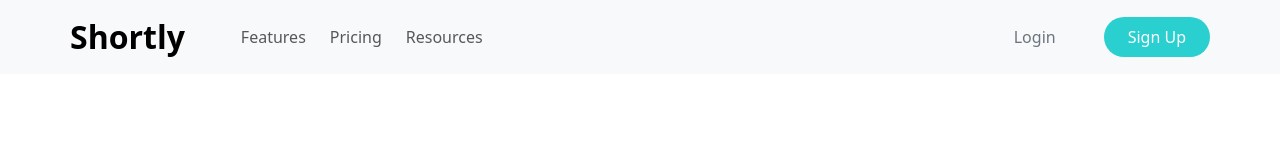
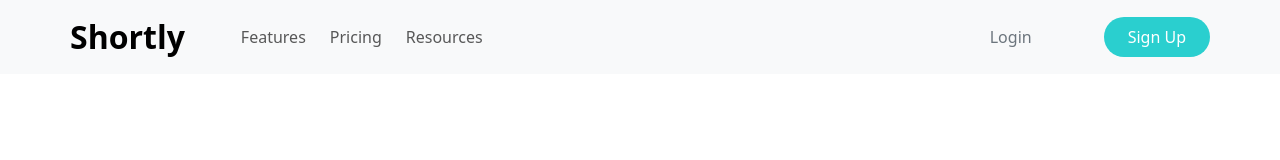
Before and after one commit to KrystianZybura/url-shortening-api-landing-page, a React (Vite) app: page / in a window 1280 px wide. Shown: the top 160 px of the page. Built offline with nearby package versions, Linux system fonts and the light colour scheme.

Commit message:
expanded mobile navbar design adjusted

```diff
--- a/src/components/Navigation/index.tsx
+++ b/src/components/Navigation/index.tsx
@@ -19,7 +19,7 @@ const Navigation = () => (
         className="collapse navbar-collapse text-secondary"
         id="collapsibleNavId"
       >
-        <ul className="navbar-nav me-md-auto mt-lg-0 gap-2 me-3 d-flex flex-wrap align-content-center">
+        <ul className="navbar-nav me-md-auto mt-lg-0 gap-2 me-md-3 d-flex flex-wrap align-content-center text-center text-md-start">
           <li className="nav-item">
             <a className="nav-link" href="#" aria-current="page">
               Features
@@ -36,7 +36,7 @@ const Navigation = () => (
             </a>
           </li>
         </ul>
-        <div className="d-flex flex-column flex-md-row gap-4 gap-md-0">
+        <div className="d-flex flex-column flex-md-row gap-4 ">
           <a
             className="nav-link me-5 mt-3 mt-md-6 my-md-auto text-center"
             href="#"
```
